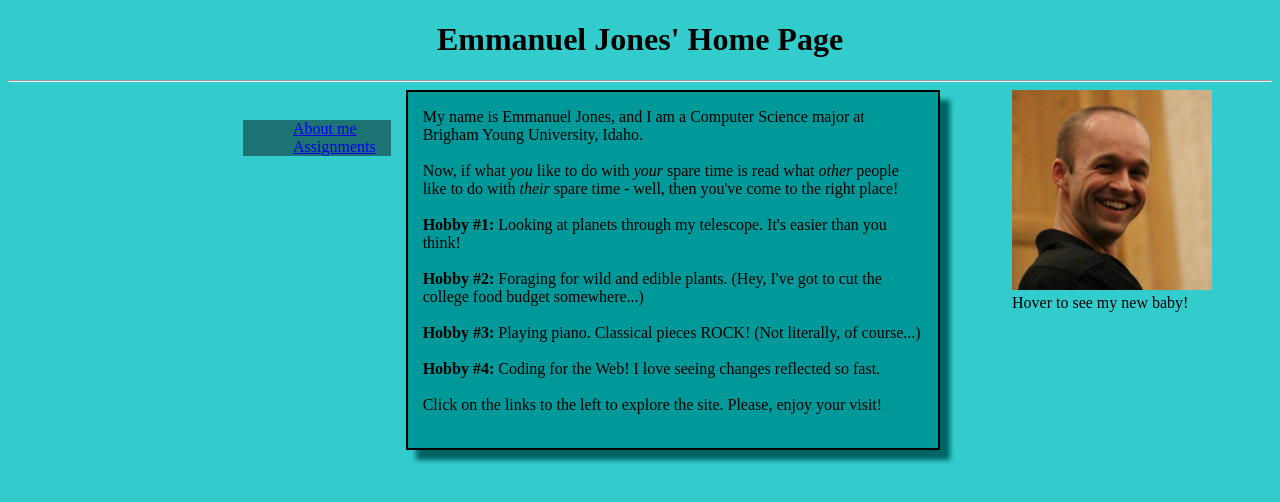
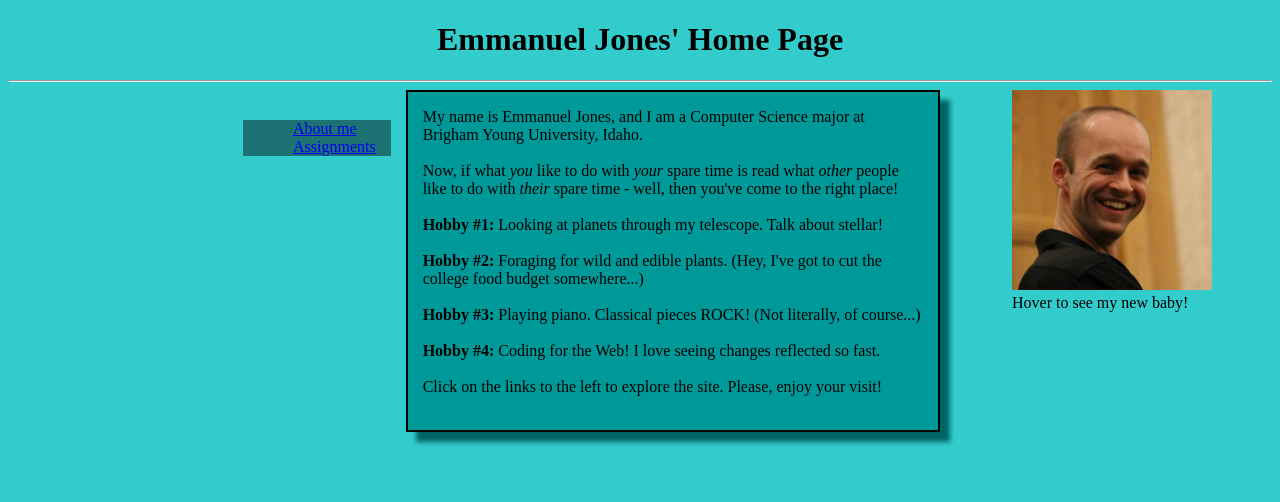
Before and after one commit to ejones23/php-edj, a PHP site: page / in a window 1280 px wide. Shown: the top 502 px of the page. Run offline with PHP 8.4, Linux system fonts and the light colour scheme.

Commit message:
Slight modifications to index.php

```diff
--- a/index.php
+++ b/index.php
@@ -9,17 +9,9 @@
    function showHobby(show)
    {
       var img = document.getElementById("image");
-      if (show == 'true') img.src="Telescope.jpg";
+      if (show == 'true') img.src="Telescope.JPG";
       else img.src="Piano.jpg";
    }
-
-
-   //float, baby!
-   //+ follow Stephen Smith's example
-   //add resources link
-
-
-
   </script>
 </head>
 <body>
@@ -40,7 +32,7 @@
          Now, if what <i>you</i> like to do with <i>your</i> spare time is read what
             <i>other</i> people like to do with <i>their</i> spare time - well, then you've
             come to the right place!<br/><br/>
-         <b>Hobby #1:</b> Looking at planets through my telescope. It's easier than you think!<br/><br/>
+         <b>Hobby #1:</b> Looking at planets through my telescope. Talk about stellar!<br/><br/>
          <b>Hobby #2:</b> Foraging for wild and edible plants. (Hey, I've got to cut the college food budget somewhere...)<br/><br/>
          <b>Hobby #3:</b> Playing piano. Classical pieces ROCK! (Not literally, of course...)<br/><br/>
          <b>Hobby #4:</b> Coding for the Web! I love seeing changes reflected so fast.<br/><br/>
```
